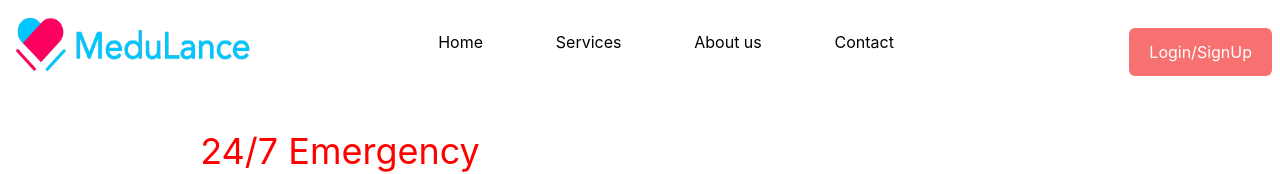
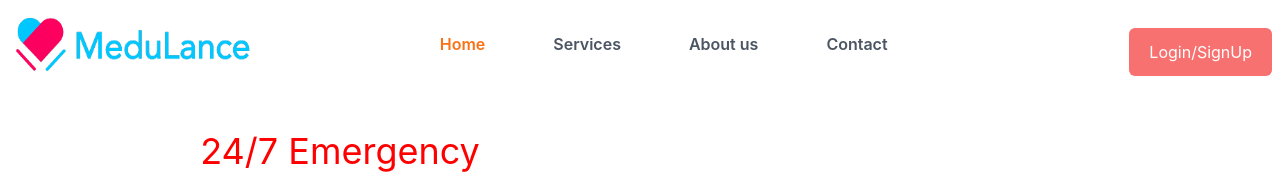
Before and after one commit to Arkajyoti333/E-Ambulance-SEVARIDE, a React (Create React App) app: page / in a window 1280 px wide. Shown: the top 174 px of the page. Built offline with nearby package versions, Linux system fonts and the light colour scheme.

Commit message:
edit navbar

```diff
--- a/src/components/Navbar/navbar.js
+++ b/src/components/Navbar/navbar.js
@@ -9,12 +9,12 @@ const Navbar = () => {
         <img src={logo} alt="logo" className="logo" />
       </a>
 
-      <div className="navMenu">
+      <div className="navMenu hover:cursor-grab  ">
 
         <NavLink
             to="/"
             className={({ isActive }) =>
-              ` ${isActive ? "text-orange-500" : "text-gray-600"} hover:cursor-grab  ListItem`
+              ` ${isActive ? "text-orange-500" : "text-gray-600"} py-2 px-1 mt-1 mr-8 text-black text-md font-semibold no-underline pr-8  `
             }
             style={{ textDecoration: "none" }}
           >
@@ -24,7 +24,7 @@ const Navbar = () => {
         <NavLink
             to="/services"
             className={({ isActive }) =>
-              ` ${isActive ? "text-orange-500" : "text-gray-600"} hover:cursor-grab  ListItem`
+              ` ${isActive ? "text-orange-500" : "text-gray-600"} py-2 px-1 mt-1 mr-8 text-black  text-md font-semibold no-underline pr-8`
             }
             style={{ textDecoration: "none" }}
           >
@@ -33,7 +33,7 @@ const Navbar = () => {
         <NavLink
             to="/about-us"
             className={({ isActive }) =>
-              ` ${isActive ? "text-orange-500" : "text-gray-600"} hover:cursor-grab  ListItem`
+              ` ${isActive ? "text-orange-500" : "text-gray-600"} py-2 px-1 mt-1 mr-8 text-black text-md font-semibold no-underline pr-8`
             }
             style={{ textDecoration: "none" }}
           >
@@ -42,7 +42,7 @@ const Navbar = () => {
         <NavLink
             to="/contact"
             className={({ isActive }) =>
-              ` ${isActive ? "text-orange-500" : "text-gray-600"} hover:cursor-grab  ListItem`
+              ` ${isActive ? "text-orange-500" : "text-gray-600"}  py-2 px-1 mt-1 mr-8 text-black text-md font-semibold no-underline pr-8`
             }
             style={{ textDecoration: "none" }}
           >
```
